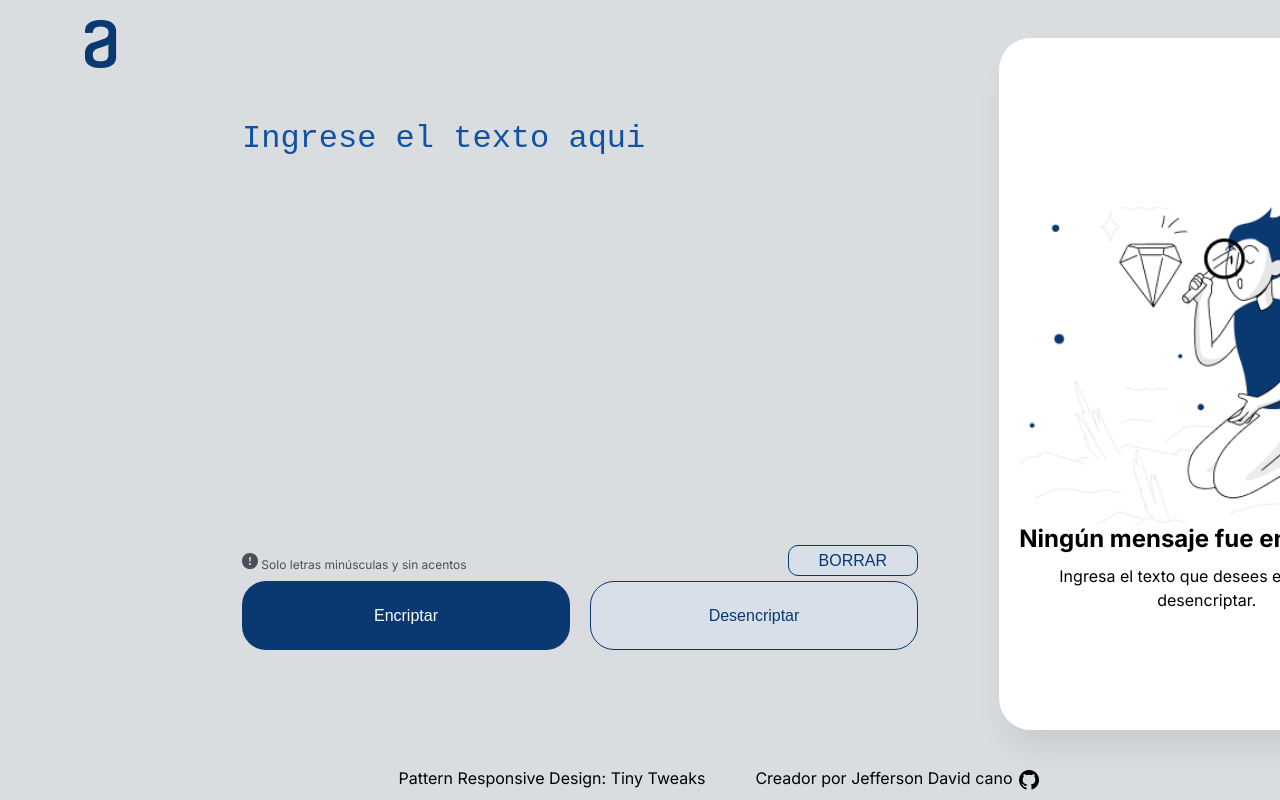
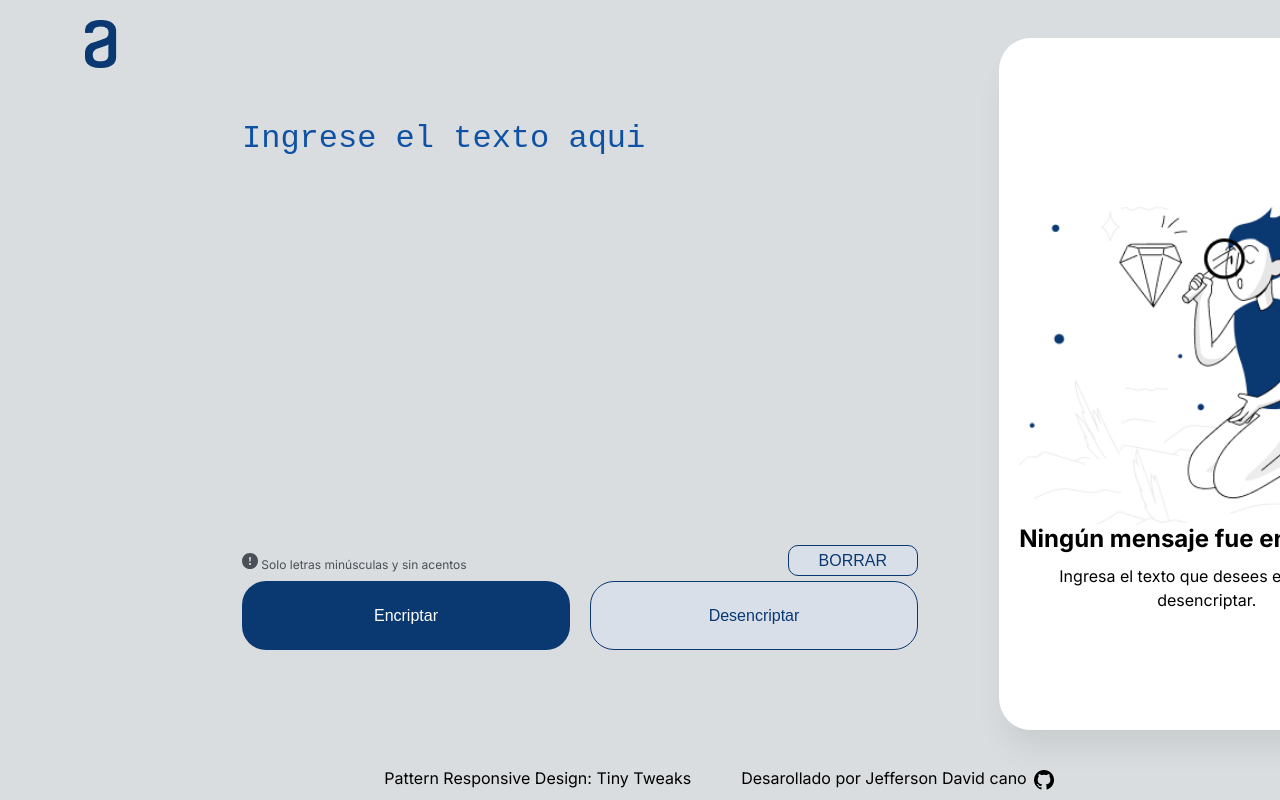
Before and after one commit to JeffersonD-art/one-challenge-encriptador-texto, a plain HTML site: page index.html in a window 1280 px wide. Shown: the top 800 px of the page. Drawn offline with Linux system fonts and the light colour scheme; a script that the page names is missing.

Commit message:
cambio párrafo footer

```diff
--- a/index.html
+++ b/index.html
@@ -56,7 +56,7 @@
 
             <p> Pattern Responsive Design: Tiny Tweaks</p>
             <div class="footer__nombre">
-                <p> Creador por Jefferson David cano </p>
+                <p> Desarollado por Jefferson David cano </p>
                 <a class="footer__link" href="https://github.com/JeffersonD-art" target="_blank"><img
                         class="footer__logo" src="./img/github-logo-24.png" alt="logo github"></a>
             </div>
```
